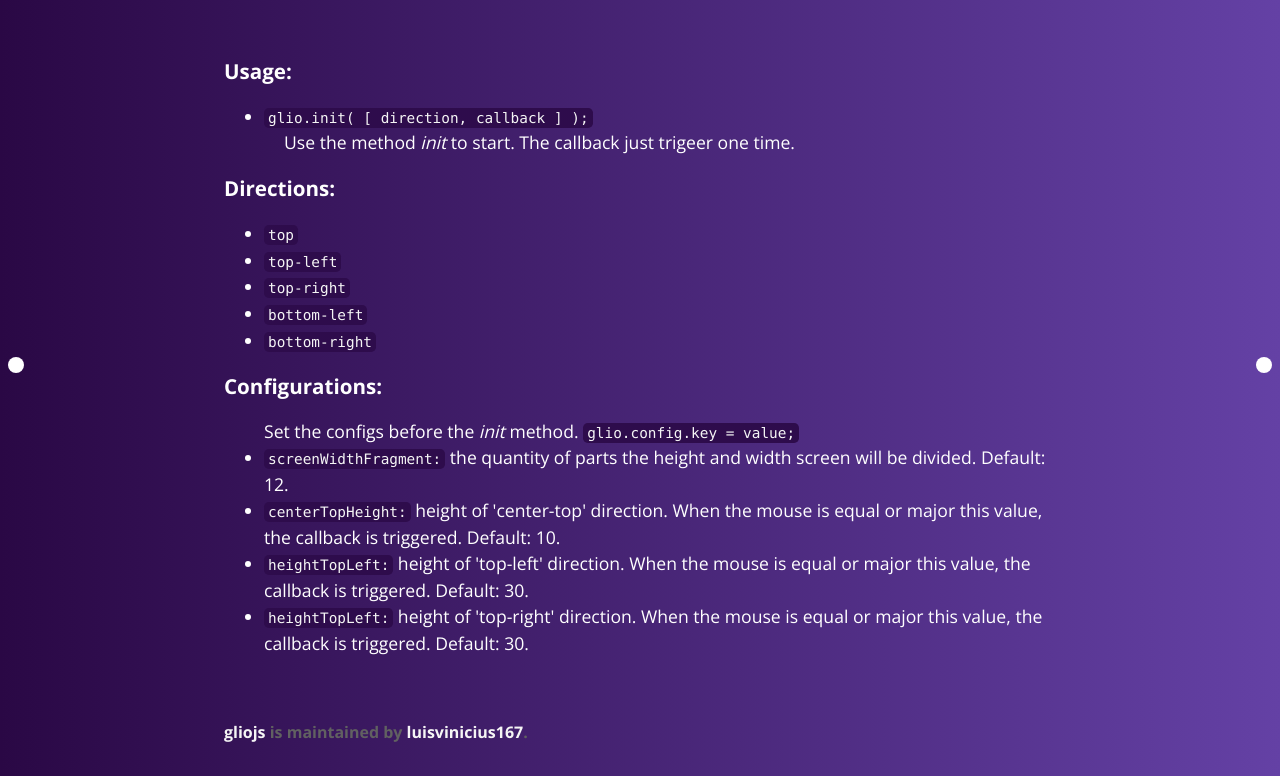
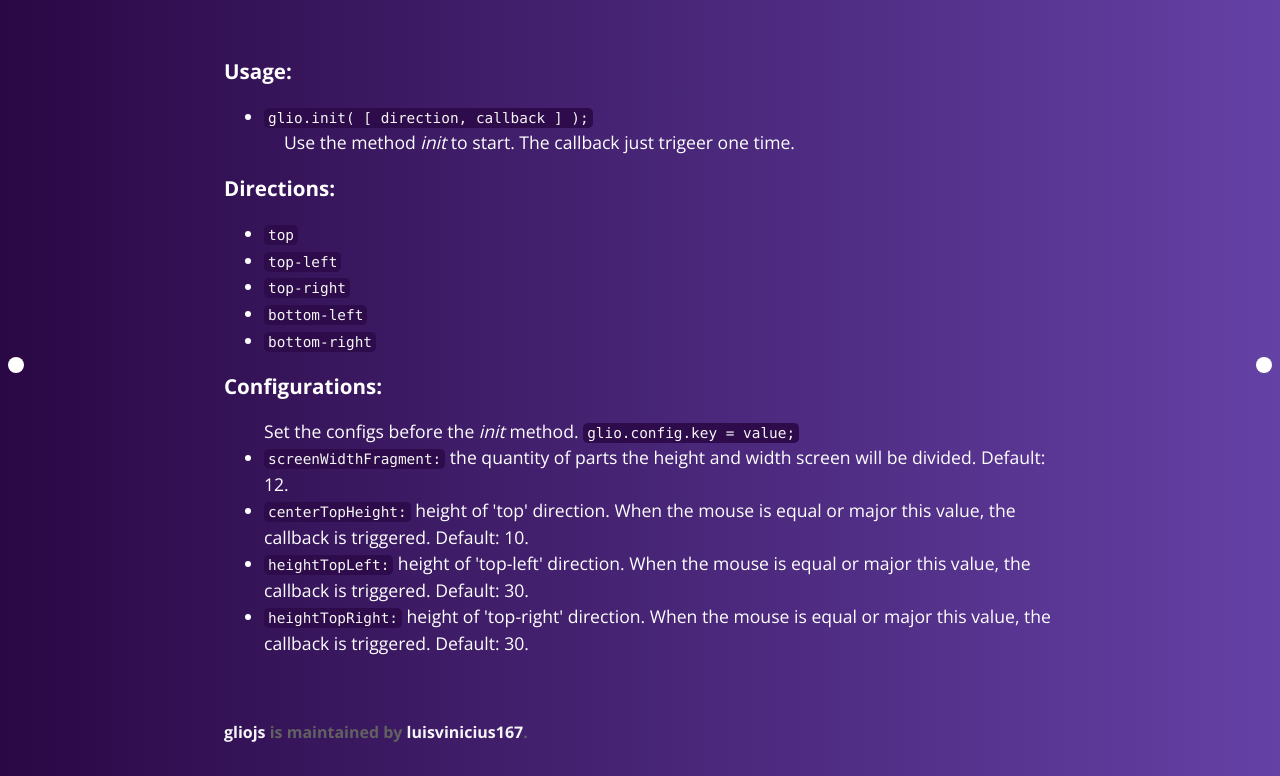
Before and after one commit to luisvinicius167/gliojs, a plain HTML site: page index.html in a window 1280 px wide. Shown: the part 419-1195 px from the top of the page. Drawn offline with nearby package versions, Linux system fonts and the light colour scheme.

Commit message:
update index

```diff
--- a/index.html
+++ b/index.html
@@ -69,13 +69,13 @@
           <code class="code" >screenWidthFragment:</code> the quantity of parts the height and width screen will be divided. Default: 12.
         </li>
         <li>
-          <code class="code" >centerTopHeight:</code> height of 'center-top' direction. When the mouse is equal or major this value, the callback is triggered. Default: 10.
+          <code class="code" >centerTopHeight:</code> height of 'top' direction. When the mouse is equal or major this value, the callback is triggered. Default: 10.
         </li>
         <li>
           <code class="code" >heightTopLeft:</code> height of 'top-left' direction. When the mouse is equal or major this value, the callback is triggered. Default: 30.
         </li>
         <li>
-          <code class="code" >heightTopLeft:</code> height of 'top-right' direction. When the mouse is equal or major this value, the callback is triggered. Default: 30.
+          <code class="code" >heightTopRight:</code> height of 'top-right' direction. When the mouse is equal or major this value, the callback is triggered. Default: 30.
         </li>
       </ul>
     <footer class="site-footer">
```
